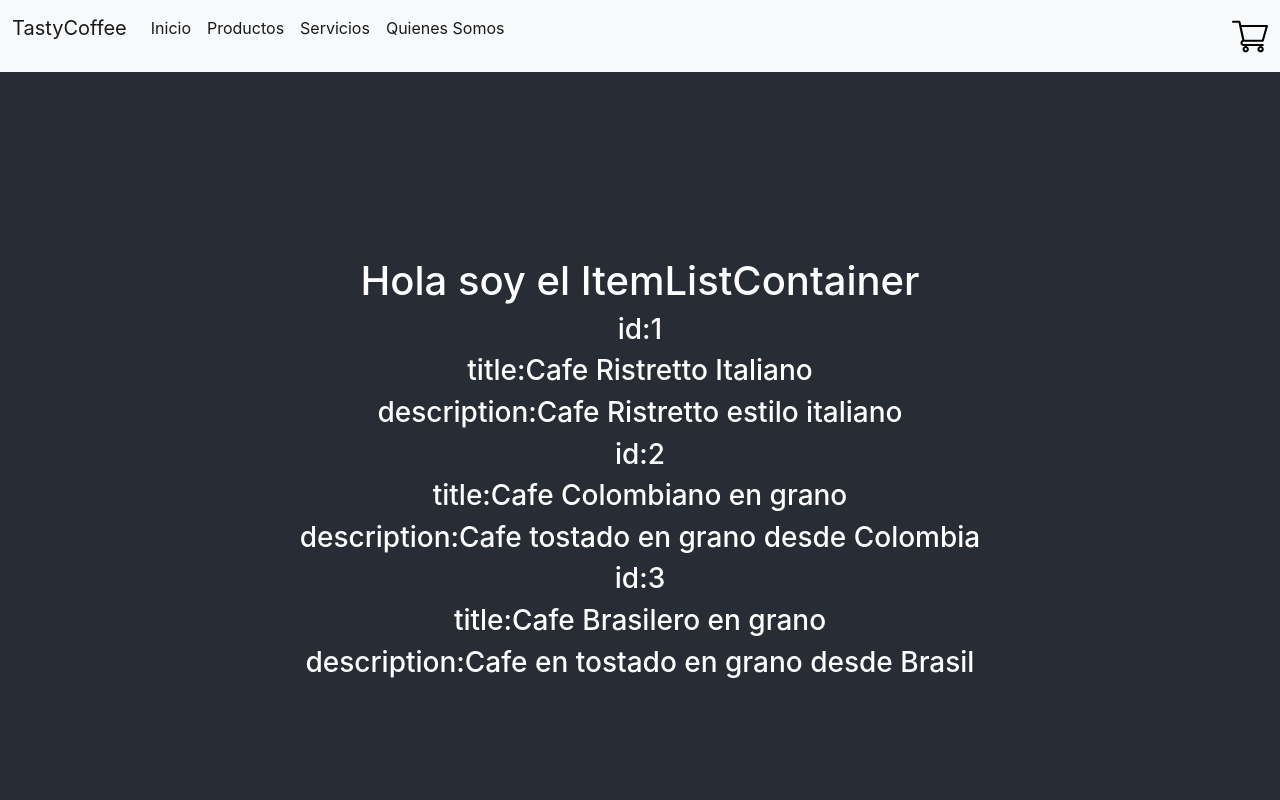
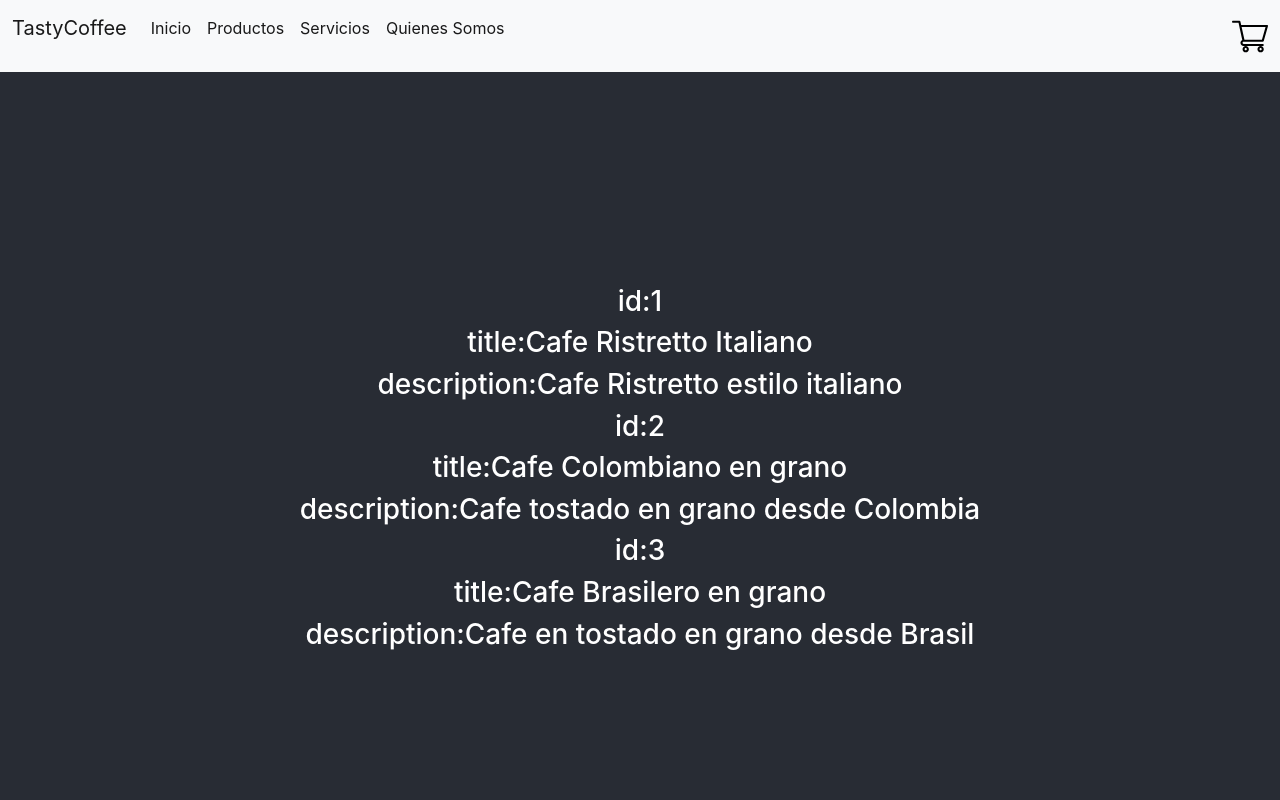
Before and after one commit to marianopadularrosa1/glowing-chainsaw, a React (Create React App) app: page / in a window 1280 px wide. Shown: the top 800 px of the page. Built offline with nearby package versions, Linux system fonts and the light colour scheme.

Commit message:
Item ItemList

```diff
--- a/src/components/ItemListContainer.js
+++ b/src/components/ItemListContainer.js
@@ -8,7 +8,8 @@ export default class ItemListContainer extends Component {
     render(){
         return(
             <>
-            <h1>Hola soy el ItemListContainer {this.props.greetings}</h1>
+            {/** <h1>Hola soy el ItemListContainer {this.props.greetings}</h1>*/}
+
             <ItemList/>
             </>
         )
```
